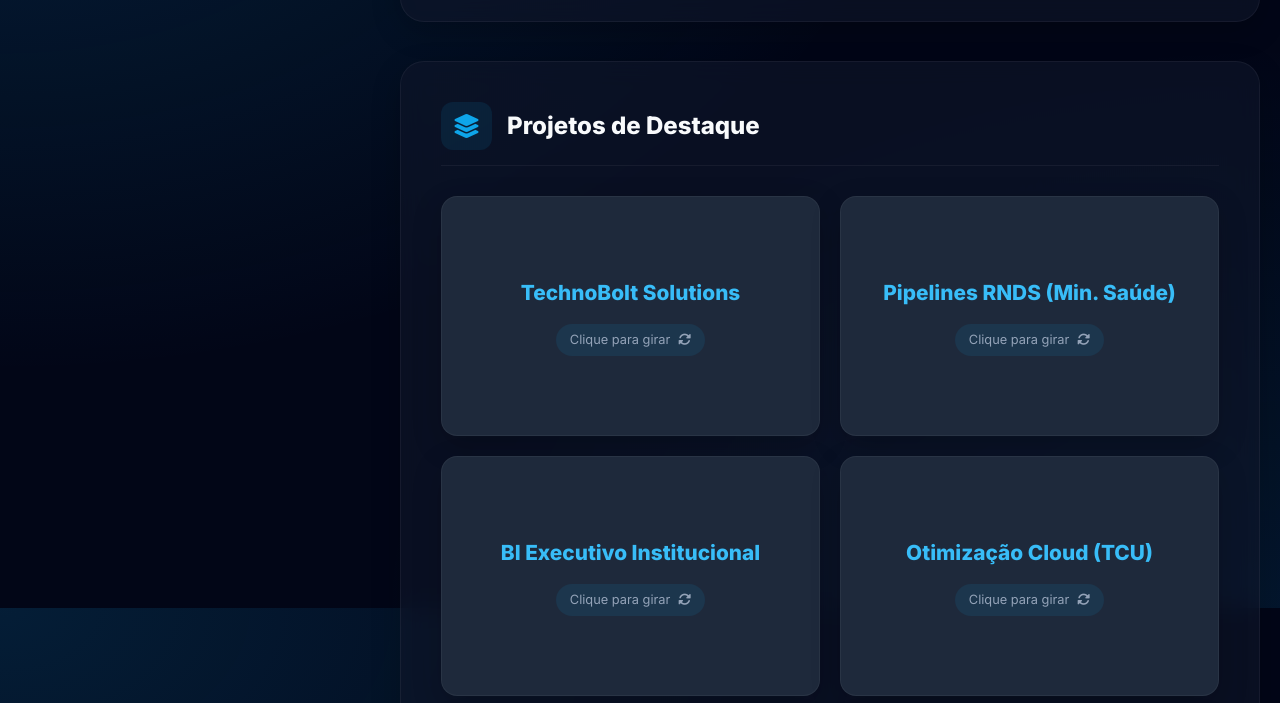
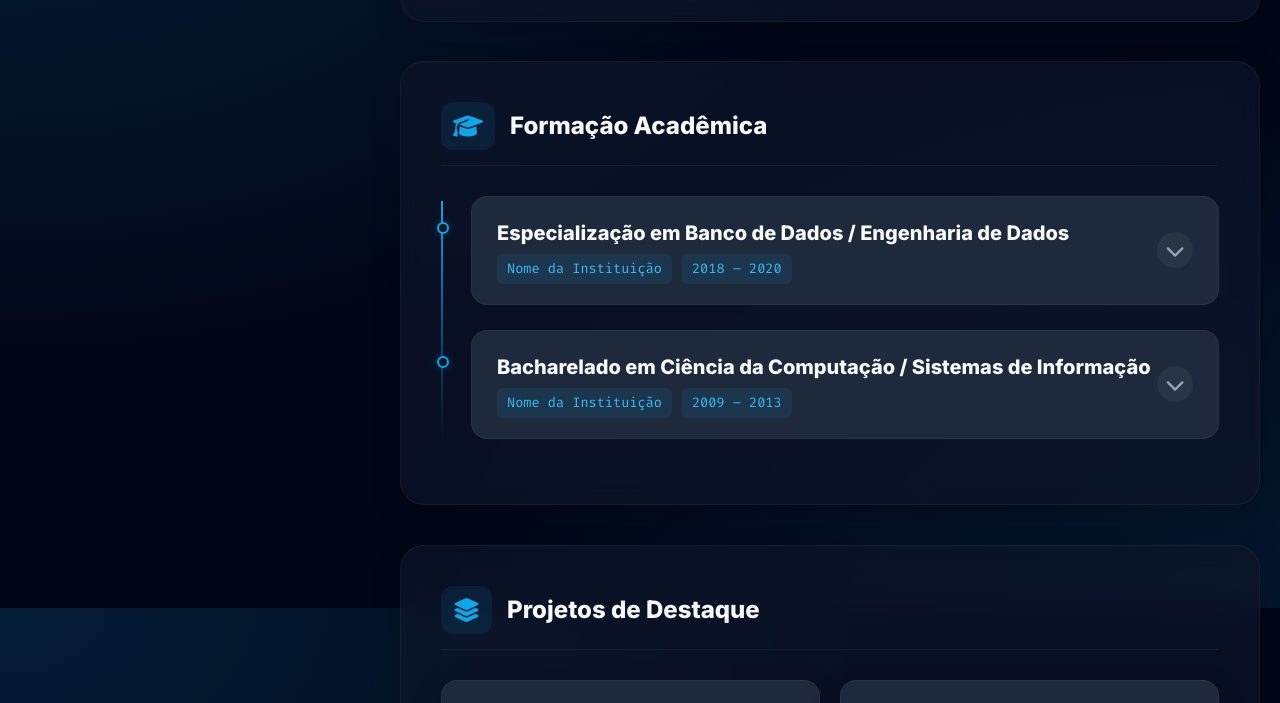
Before and after one commit to italoat/curriculo-italo, a plain HTML site: page index.html in a window 1280 px wide. Shown: the part 1792-2495 px from the top of the page. Drawn offline with Linux system fonts and the light colour scheme.

Commit message:
Add education section with details and projects

```diff
--- a/index.html
+++ b/index.html
@@ -1054,6 +1054,73 @@
 
             <section class="section spotlight-card reveal">
                 <h2 class="section-header">
+                    <i class="fas fa-graduation-cap"></i>
+                    <span class="pt">Formação Acadêmica</span>
+                    <span class="en">Education</span>
+                </h2>
+                <div class="timeline">
+
+                    <div class="timeline-item">
+                        <div class="timeline-dot"></div>
+                        <div class="accordion-header" onclick="toggleAccordion(this)">
+                            <div class="accordion-header-content">
+                                <h3 class="job-title">
+                                    <span class="pt">Especialização em Banco de Dados / Engenharia de Dados</span>
+                                    <span class="en">Postgraduate in Database & Data Engineering</span>
+                                </h3>
+                                <div class="job-meta">
+                                    <span>Nome da Instituição</span>
+                                    <span>2018 – 2020</span>
+                                </div>
+                            </div>
+                            <div class="toggle-icon"><i class="fas fa-chevron-down"></i></div>
+                        </div>
+
+                        <div class="accordion-body">
+                            <div class="accordion-body-inner">
+                                <ul class="job-desc pt">
+                                    <li>Foco aprofundado em arquiteturas de Big Data, otimização de consultas e modelagem de Data Warehouses corporativos.</li>
+                                </ul>
+                                <ul class="job-desc en">
+                                    <li>Deep focus on Big Data architectures, advanced query optimization, and enterprise Data Warehouse modeling.</li>
+                                </ul>
+                            </div>
+                        </div>
+                    </div>
+
+                    <div class="timeline-item">
+                        <div class="timeline-dot"></div>
+                        <div class="accordion-header" onclick="toggleAccordion(this)">
+                            <div class="accordion-header-content">
+                                <h3 class="job-title">
+                                    <span class="pt">Bacharelado em Ciência da Computação / Sistemas de Informação</span>
+                                    <span class="en">Bachelor of Science in Computer Science / Information Systems</span>
+                                </h3>
+                                <div class="job-meta">
+                                    <span>Nome da Instituição</span>
+                                    <span>2009 – 2013</span>
+                                </div>
+                            </div>
+                            <div class="toggle-icon"><i class="fas fa-chevron-down"></i></div>
+                        </div>
+
+                        <div class="accordion-body">
+                            <div class="accordion-body-inner">
+                                <ul class="job-desc pt">
+                                    <li>Base sólida em algoritmos, estruturas de dados, engenharia de software e arquitetura de sistemas.</li>
+                                </ul>
+                                <ul class="job-desc en">
+                                    <li>Solid foundation in algorithms, data structures, software engineering, and systems architecture.</li>
+                                </ul>
+                            </div>
+                        </div>
+                    </div>
+
+                </div>
+            </section>
+
+            <section class="section spotlight-card reveal">
+                <h2 class="section-header">
                     <i class="fas fa-layer-group"></i>
                     <span class="pt">Projetos de Destaque</span>
                     <span class="en">Featured Projects</span>
```
